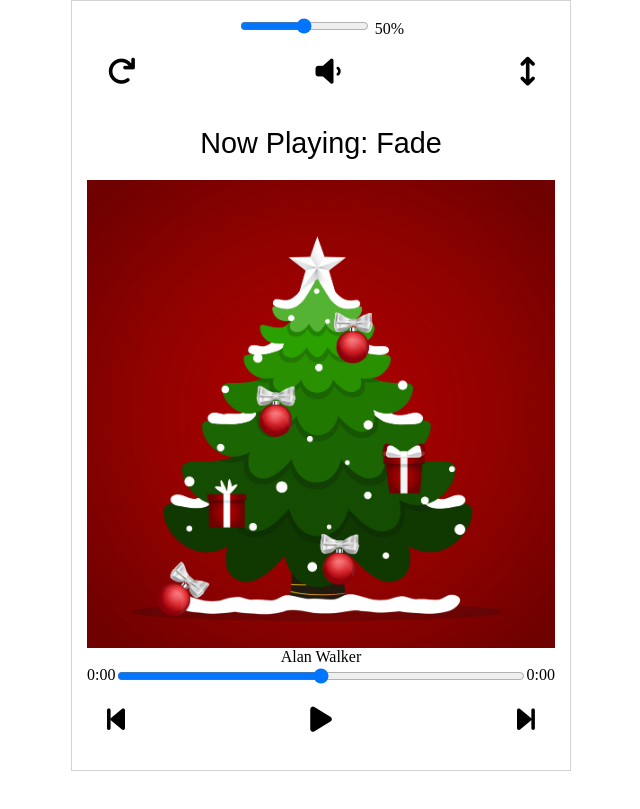
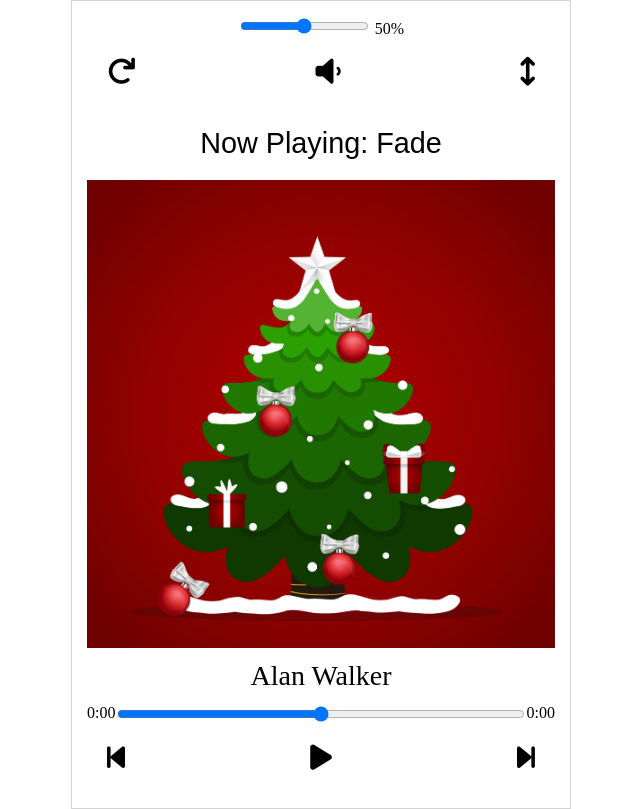
Before and after one commit to bowiexlu/AudioPlayer, a plain HTML site: page index.html in a window 1280 px wide. Shown: the whole page, without its empty margins (319-959 px from the left). Drawn offline with Linux system fonts and the light colour scheme.

Commit message:
add padding

```diff
--- a/css/style.css
+++ b/css/style.css
@@ -21,6 +21,10 @@
 	border: 1px solid lightgrey;
 	padding: 15px;
 
+}
+#song-artist {
+	font-size: 28px;
+	padding: 12px;
 }
 
 .content-row {
```
